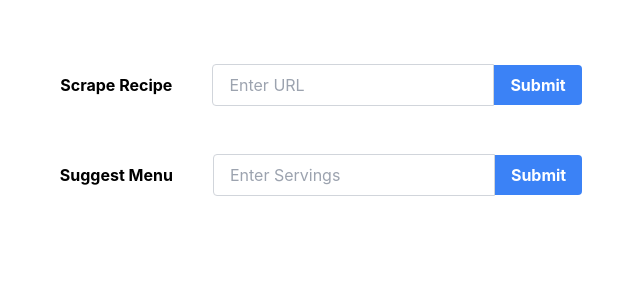
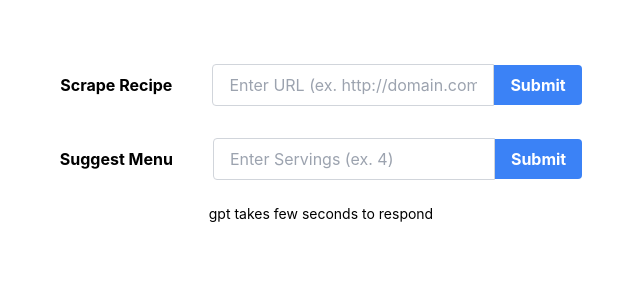
Before and after one commit to rushidhanwant/eat-cook-joy-fe, a React (Vite) app: page / in a window 1280 px wide. Shown: the top 300 px of the page, without its empty margins (319-959 px from the left). Built offline with nearby package versions, Linux system fonts and the light colour scheme.

Commit message:
minor changes

```diff
--- a/src/components/InputUrl.jsx
+++ b/src/components/InputUrl.jsx
@@ -14,6 +14,7 @@ const UrlInput = () => {
 
   const handleButtonClick = () => {
     setLoading(true)
+    setOuput([])
     fetch(`${config.baseUrl}/scrape_recipe`,{
         method: 'post',
         headers: {
@@ -45,7 +46,7 @@ const UrlInput = () => {
         <h1 className="flex-start font-bold mr-10"> Scrape Recipe</h1>
       <input
         type="text"
-        placeholder="Enter URL"
+        placeholder="Enter URL (ex. http://domain.com)"
         value={url}
         onChange={handleInputChange}
         className="border border-gray-300 rounded-l py-2 px-4 focus:outline-none focus:ring focus:border-blue-300"
--- a/src/components/Loader.jsx
+++ b/src/components/Loader.jsx
@@ -2,7 +2,7 @@ import React from 'react';
 
 const Loader = () => {
   return (
-    <div className="flex justify-center">
+    <div className="flex justify-center w-full">
       <div className="border-t-4 border-gray-400 rounded-full animate-spin h-12 w-12"></div>
     </div>
   );
--- a/src/components/MenuSuggestion.jsx
+++ b/src/components/MenuSuggestion.jsx
@@ -7,15 +7,14 @@ const MenuSuggestion = () => {
   const [servings, setServings] = useState('');
   const [output, setOuput] = useState([]);
   const [loading, setLoading] = useState(false);
-  const [apiHit, setApiHit] = useState(false);
 
   const handleInputChange = (e) => {
     setServings(e.target.value);
   };
 
   const handleButtonClick = () => {
-    setApiHit(true)
     setLoading(true)
+    setOuput([])
     const recipeData = JSON.parse(localStorage.getItem('recipe'));
     console.log("recipeData",recipeData)
     fetch(`${config.baseUrl}/get_menu_suggestion`,{
@@ -43,16 +42,15 @@ const MenuSuggestion = () => {
         })
     }).finally(() => {
         setLoading(false);
-        setApiHit(false);
     })
   };
   return (
     <div>
-    <div className="flex justify-center items-center mt-8 ">
+    <div className="flex justify-center items-center mt-4 ">
     <h1 className="flex-start font-bold mr-10"> Suggest Menu</h1>
       <input
         type="text"
-        placeholder="Enter Servings"
+        placeholder="Enter Servings (ex. 4)"
         value={servings}
         onChange={handleInputChange}
         className="border border-gray-300 rounded-l py-2 px-4 focus:outline-none focus:ring focus:border-blue-300"
@@ -70,6 +68,7 @@ const MenuSuggestion = () => {
         {loading && <Loader /> }
         {output.scaled_recipe && <OutputMenu output={output}/>}
     </div>
+    <div className="flex justify-center items-center mt-2 text-sm">gpt takes few seconds to respond</div>
     </div>
   );
 };
--- a/src/components/Output.jsx
+++ b/src/components/Output.jsx
@@ -6,7 +6,7 @@ const Output = (props) => {
   return (
     <div className="flex flex-row w-full h-auto">
 
-      <div className="flex flex-col w-3/6 justify-start text-start m-2">
+      <div className="flex flex-col w-3/6 text-start m-2">
         <h1 className="font-bold">Ingredients</h1>
         <ol>
         {data && data.ingredients.map((data, i)=>{
@@ -15,7 +15,7 @@ const Output = (props) => {
         })}
         </ol>
       </div>
-      <div className="flex flex-col w-3/6 justify-end text-start m-2">
+      <div className="flex flex-col w-3/6 text-start m-2">
       <h1 className="font-bold">Instructions</h1>
         {data && data.instructions}
       </div>
--- a/src/config.js
+++ b/src/config.js
@@ -1 +1 @@
-export const baseUrl = "http://localhost:8081"
+export const baseUrl = "https://convai.lv.launchventures.co/api"
--- a/src/output.css
+++ b/src/output.css
@@ -560,6 +560,34 @@ video {
   margin-top: 2rem;
 }
 
+.ml-5 {
+  margin-left: 1.25rem;
+}
+
+.ml-10 {
+  margin-left: 2.5rem;
+}
+
+.mt-10 {
+  margin-top: 2.5rem;
+}
+
+.mt-2 {
+  margin-top: 0.5rem;
+}
+
+.mt-3 {
+  margin-top: 0.75rem;
+}
+
+.mt-6 {
+  margin-top: 1.5rem;
+}
+
+.mt-5 {
+  margin-top: 1.25rem;
+}
+
 .flex {
   display: flex;
 }
@@ -673,8 +701,17 @@ video {
   text-align: start;
 }
 
+.text-sm {
+  font-size: 0.875rem;
+  line-height: 1.25rem;
+}
+
 .font-bold {
   font-weight: 700;
+}
+
+.font-normal {
+  font-weight: 400;
 }
 
 .text-white {
```
